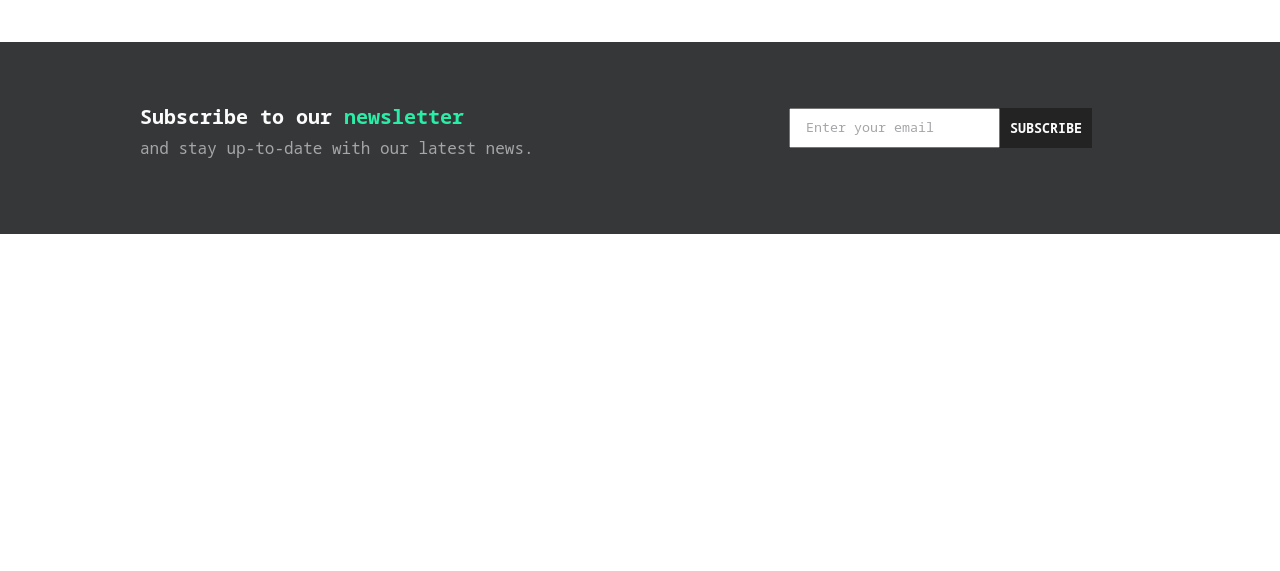
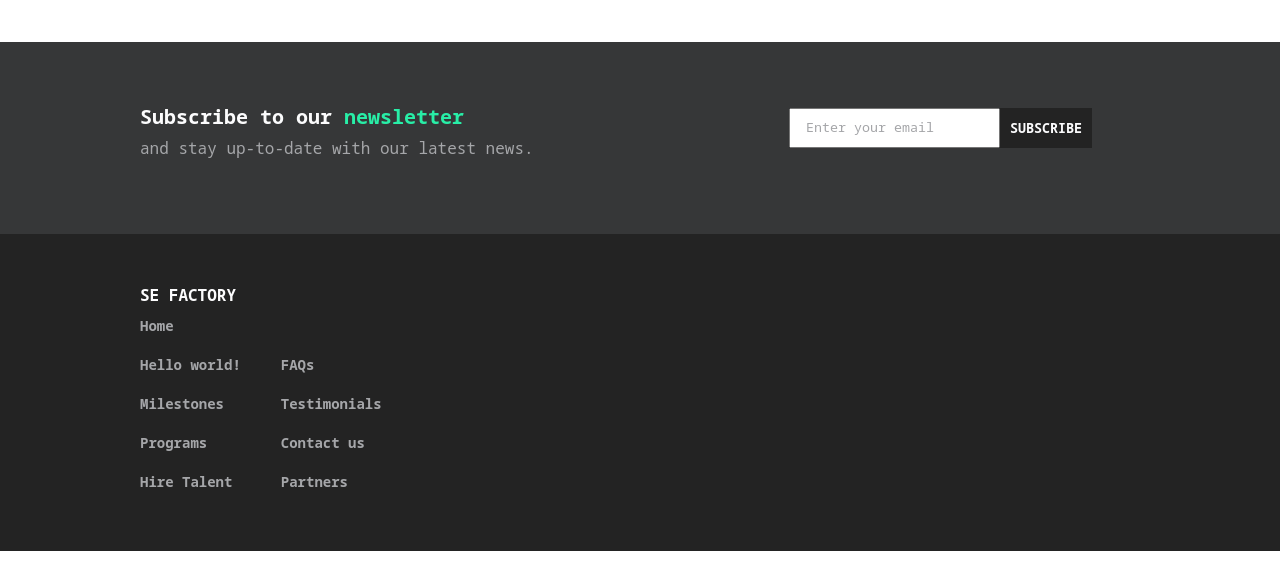
Before and after one commit to amr-hammoud/sefactory-replicate, a plain HTML site: page index.html in a window 1280 px wide. Shown: the part 6149-6720 px from the top of the page. Before the commit the page ends 6383 px from the top, so only its background shows below. Drawn offline with Linux system fonts and the light colour scheme.

Commit message:
add footer menu

```diff
--- a/assets/css/style.css
+++ b/assets/css/style.css
@@ -982,3 +982,55 @@ header .header-menu {
     background-color: var(--black);
     border: 0;
 }
+
+/* ************** */
+/* FOOTER SECTION */
+/* ************** */
+
+footer {
+    background-color: var(--black);
+}
+
+.footer-info {
+    display: flex;
+    flex-flow: row nowrap;
+    padding: 50px 0;
+}
+
+.footer-menu {
+    display: flex;
+    flex-flow: row nowrap;
+}
+
+.menu-block-left {
+    display: flex;
+    flex-flow: column nowrap;
+    justify-content: space-between;
+}
+
+.menu-block-left p{
+    color: var(--off-white);
+    font-weight: 900;
+}
+
+.menu-block-left a {
+    margin: 10px 0;
+    color: var(--silver-chalice);
+    font-size: 14px;
+    font-weight: 900;
+}
+
+.menu-block-right {
+    display: flex;
+    flex-flow: column nowrap;
+    justify-content: flex-end;
+    height: 100%;
+    margin-left: 40px;
+}
+
+.menu-block-right a {
+    margin: 10px 0;
+    color: var(--silver-chalice);
+    font-size: 14px;
+    font-weight: 900;
+}
--- a/index.html
+++ b/index.html
@@ -412,5 +412,30 @@
             </div>
         </div>
     </section>
+    <footer>
+        <div class="container">
+            <div class="footer-info">
+                <div class="footer-menu">
+                    <div class="menu-block-left">
+                        <p>SE FACTORY</p>
+                        <a href="#!">Home</a>
+                        <a href="#!">Hello world!</a>
+                        <a href="#!">Milestones</a>
+                        <a href="#!">Programs</a>
+                        <a href="#!">Hire Talent</a>
+                    </div>
+                    <div class="menu-block-right">
+                        <a href="#!">FAQs</a>
+                        <a href="#!">Testimonials</a>
+                        <a href="#!">Contact us</a>
+                        <a href="#!">Partners</a>
+                    </div>
+                </div>
+                <div class="social-links">
+
+                </div>
+            </div>
+        </div>
+    </footer>
 </body>
 </html>
```
